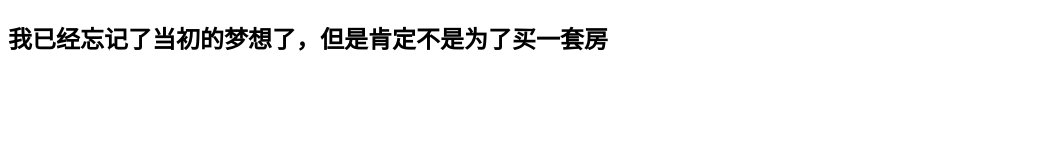
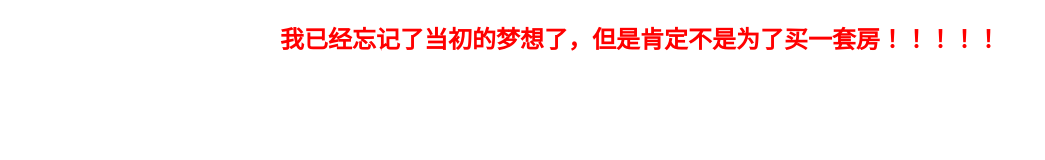
Before and after one commit to minedove/minedove.github.io, a plain HTML site: page index.html in a window 1280 px wide. Shown: the whole page, without its empty margins (0-1045 px from the left). Drawn offline with Linux system fonts and the light colour scheme.

Commit message:
initial commit

```diff
--- a/index.html
+++ b/index.html
@@ -3,8 +3,11 @@
 	<head>
 		<meta charset="UTF-8">
 		<title></title>
+		<style type="text/css">
+			h2{color: red;text-align: center;}
+		</style>
 	</head>
 	<body>
-		<h2>我已经忘记了当初的梦想了，但是肯定不是为了买一套房</h2>
+		<h2>我已经忘记了当初的梦想了，但是肯定不是为了买一套房！！！！！</h2>
 	</body>
 </html>
```
